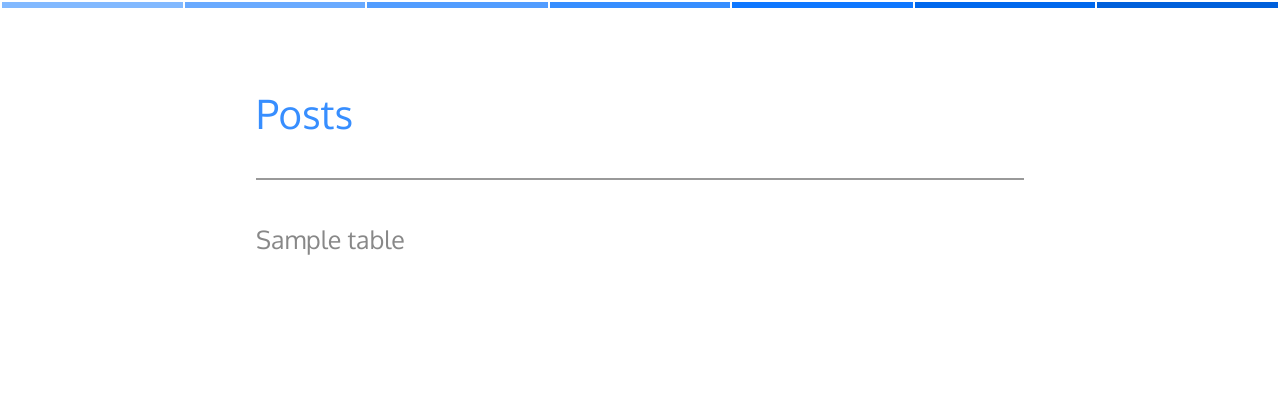
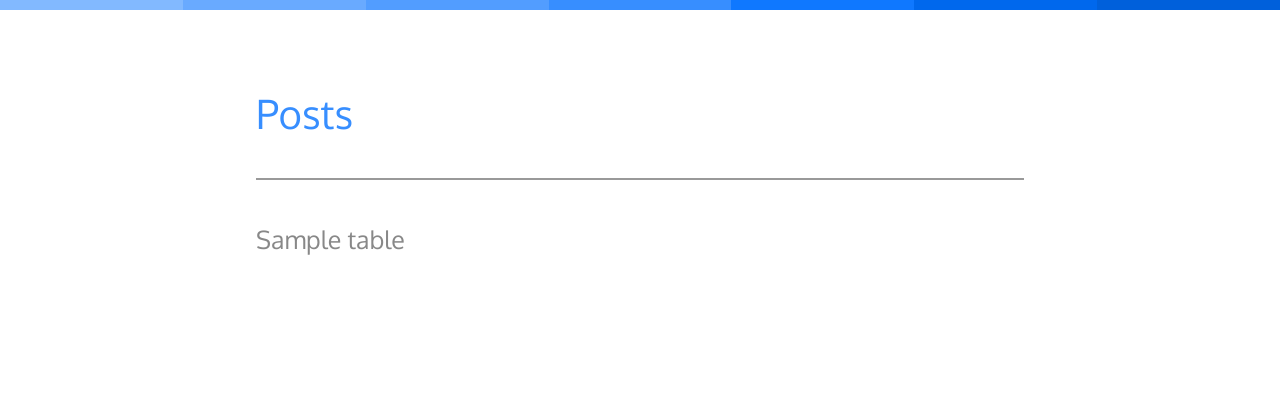
Before and after one commit to Ganz7/Perspective, a PHP site: page /posts/?page=1 in a window 1280 px wide. Shown: the top 420 px of the page. Run offline with PHP 8.4, Linux system fonts and the light colour scheme; tables that the repository leaves empty or names only in its code hold one stand-in row (values such as "Sample post"); some libraries are stand-ins or nearby versions.

Commit message:
Header pattern added

```diff
--- a/posts/index.php
+++ b/posts/index.php
@@ -36,7 +36,7 @@
 <body>
 	<!--Banner Start-->
 		<div>
-			<table style="height:10px; width:100%;">
+			<table cellspacing="0" style="height:10px; width:100%; border:none;">
 				<tr>
 					<td class="header-block" style="background-color:#82B9FF;"></td>
 					<td class="header-block" style="background-color:#69AAFF;"></td>
--- a/posts/view.php
+++ b/posts/view.php
@@ -33,7 +33,7 @@
 
 	<!--Banner Start-->
 		<div>
-			<table style="height:10px; width:100%;">
+			<table cellspacing="0" style="height:10px; width:100%; border:none;">
 				<tr>
 					<td class="header-block" style="background-color:#82B9FF;"></td>
 					<td class="header-block" style="background-color:#69AAFF;"></td>
```
Also changed, not shown: css/home_page.css (line endings or trailing spaces).
